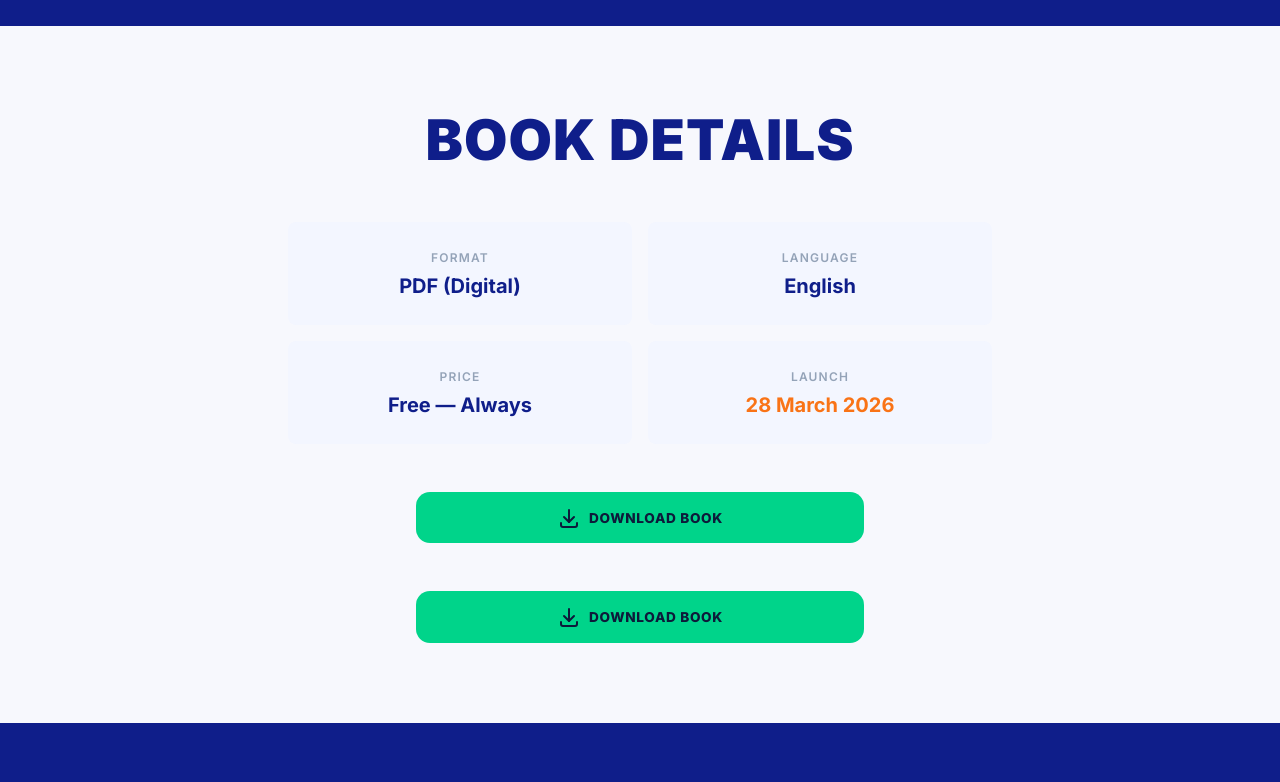
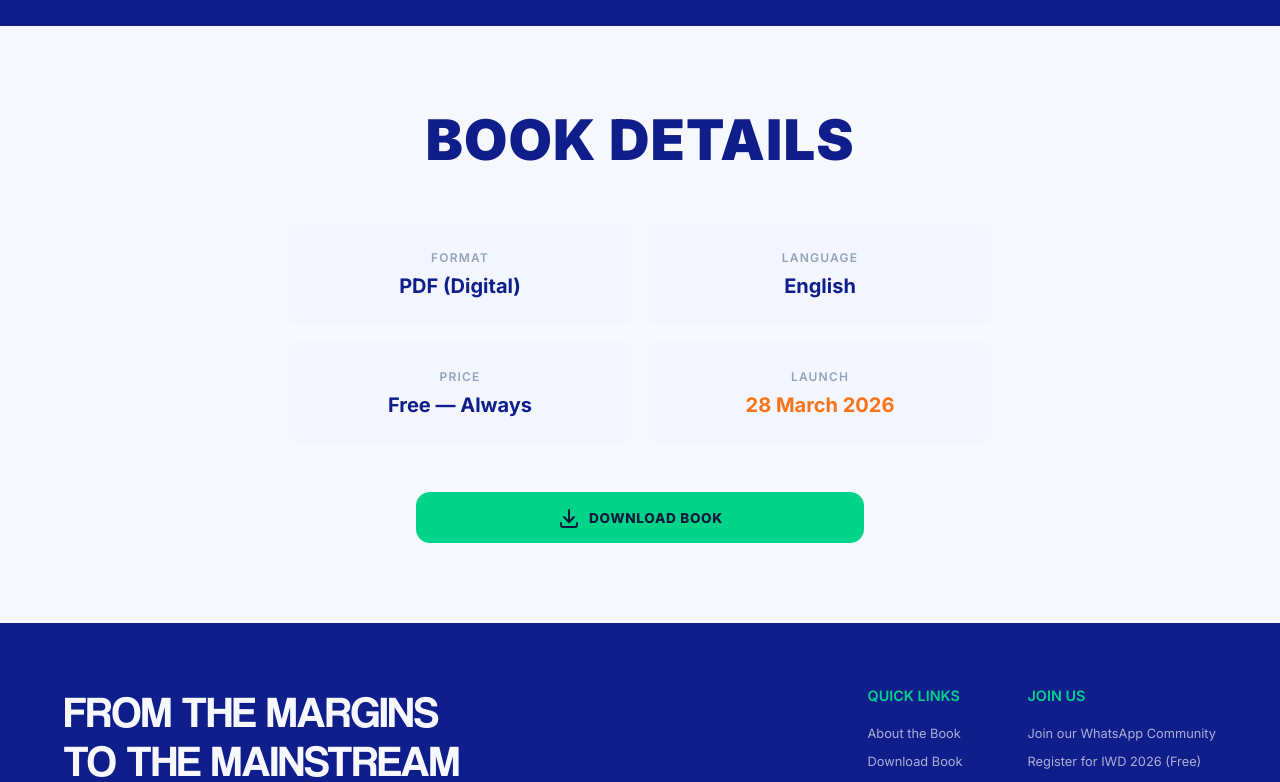
Before and after one commit to SamIfesi/Women-Techmakers, a React (Vite) app: page /About in a window 1280 px wide. Shown: the part 4278-5060 px from the top of the page. Built offline with nearby package versions, Linux system fonts and the light colour scheme; a web font is replaced by a local one.

Commit message:
Remove redundant FramerMotion wrappers for waitlist popup and download button in BookDetails component

```diff
--- a/src/components/BookDetails/BookDetails.jsx
+++ b/src/components/BookDetails/BookDetails.jsx
@@ -56,33 +56,6 @@ export default function BookDetails() {
           </a>
         )}
       </FramerMotion>
-
-      {isBeforeLaunch ? (
-        <FramerMotion
-          className="cta-container"
-          delay={bookDetails.details.length * 0.1 + 0.1}
-        >
-          <WaitlistPopup
-            triggerText={bookDetails.cta.text}
-            triggerClassName="book-details__cta"
-          />
-        </FramerMotion>
-      ) : (
-        <FramerMotion
-          className="cta-container"
-          delay={bookDetails.details.length * 0.1 + 0.1}
-        >
-          <a
-            href={FMTMS}
-            className="book-details__download-btn"
-            download="FROM THE MARGINS TO THE MAINSTREAM.pdf"
-            aria-label="Download the book as PDF"
-          >
-            <img src={download} alt="Download icon" />
-            Download BOOK
-          </a>
-        </FramerMotion>
-      )}
     </section>
   );
 }
```
